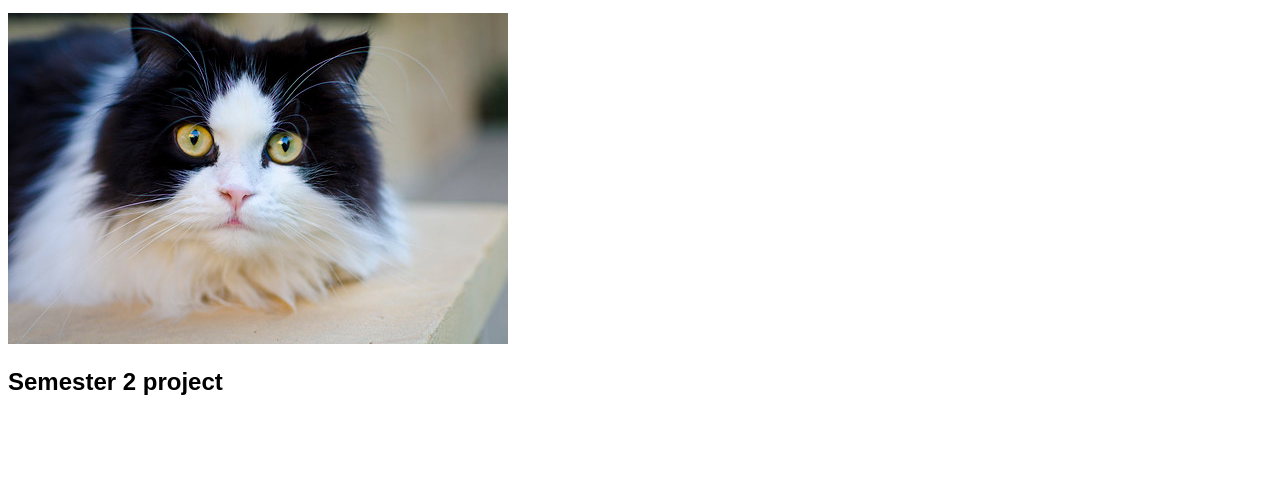
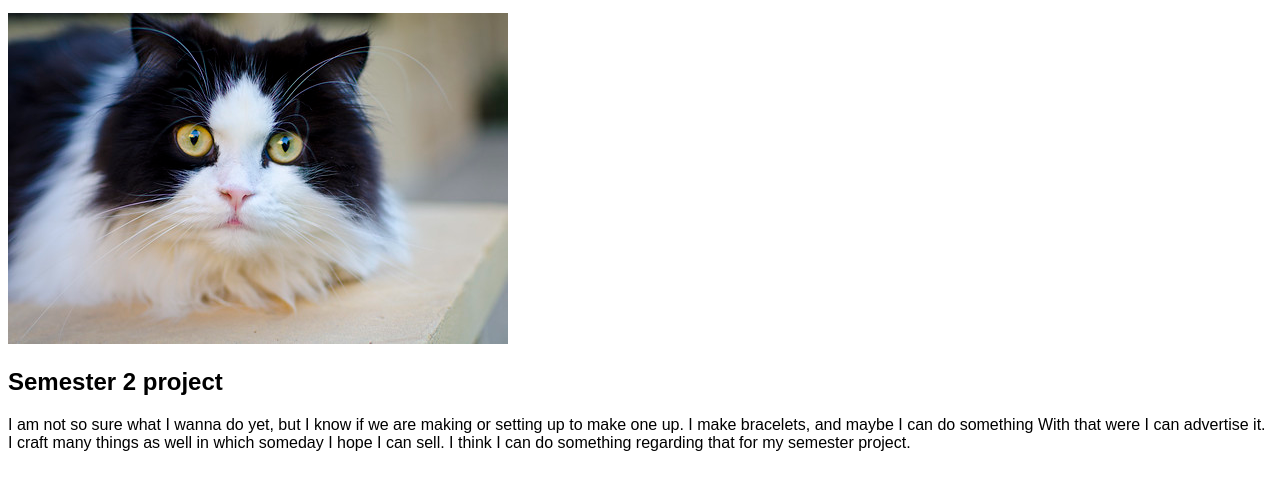
Before and after one commit to abisharehman/Internet-studio-Abisha-Rehman, a plain HTML site: page asg1/Index.html in a window 1280 px wide. Shown: the part 119-608 px from the top of the page. Drawn offline with Linux system fonts and the light colour scheme; files that its build step writes are made by us from their sources; files whose address does not match are found by name.

Commit message:
Update Index.html semester project

```diff
--- a/asg1/Index.html
+++ b/asg1/Index.html
@@ -15,4 +15,7 @@
 	<script src="./assets/js/main.js"></script>
 </body>
 </html>
-<h2>Semester 2 project</h2>
+<h2> Semester 2 project </h2>
+	<p> I am not so sure what I wanna do yet, but I know if we are making or setting up to make one up. I make bracelets, and maybe I can do something
+		With that were I can advertise it. I craft many things as well in which someday I hope I can sell. I think
+		I can do something regarding that for my semester project. </p>
```
